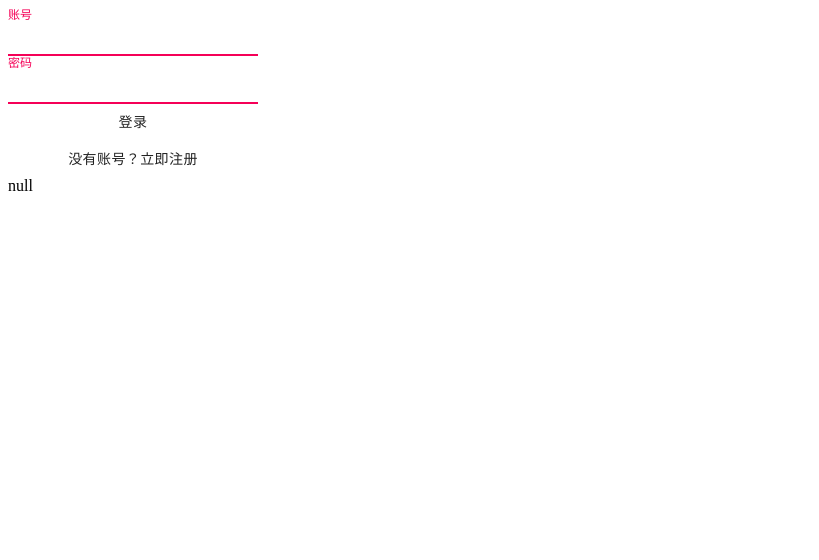
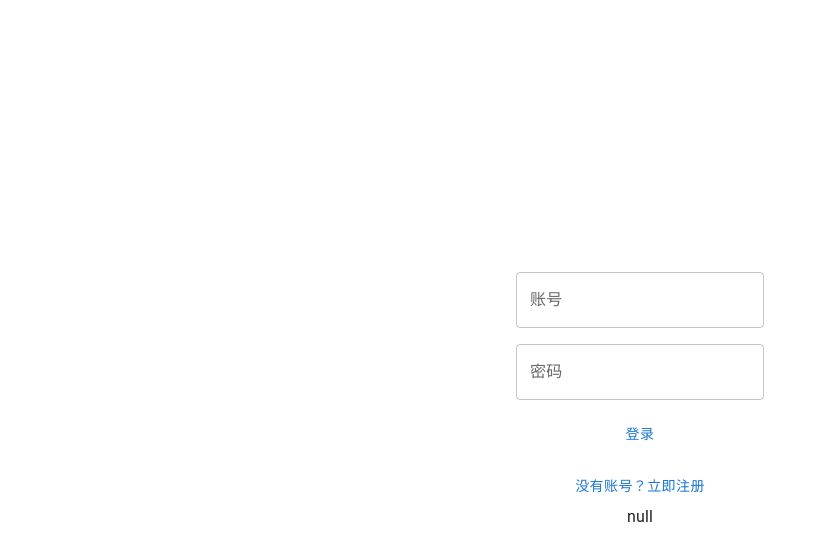
Before and after one commit to ncuhome/campus-cat-gallary, a React app: page /login in a window 1280 px wide. Shown: the top 560 px of the page, without its empty margins (0-819 px from the left). Built offline with nearby package versions, Linux system fonts and the light colour scheme.

Commit message:
进行了一次巨大的提升

```diff
--- a/package.json
+++ b/package.json
@@ -42,6 +42,7 @@
     "fs-extra": "^9.0.1",
     "html-webpack-plugin": "4.5.0",
     "identity-obj-proxy": "3.0.0",
+    "is-email": "^1.0.2",
     "jest": "26.6.0",
     "jest-circus": "26.6.0",
     "jest-resolve": "26.6.0",
--- a/src/App.jsx
+++ b/src/App.jsx
@@ -1,12 +1,17 @@
 import React from "react";
 import { BrowserRouter as Router, Route, Routes } from "react-router-dom";
+import { createTheme, ThemeProvider, CssBaseline } from "@mui/material";
 
 import Home from "./pages/home/home";
 import Login from "./pages/login/login";
 import Register from "./pages/register/register";
 
+const theme = createTheme();
+
 const App = () => {
   return (
+    <ThemeProvider theme={theme}>
+      <CssBaseline />
     <Router>
       <Routes>
         <Route exact path="/" element={<Home />} />
@@ -14,6 +19,7 @@ const App = () => {
         <Route exact path="/register" element={<Register />} />
       </Routes>
     </Router>
+    </ThemeProvider>
   );
 };
 
--- a/src/pages/login/login.jsx
+++ b/src/pages/login/login.jsx
@@ -1,6 +1,7 @@
 import React from "react";
-import { TextField, Button } from "@material-ui/core";
+import { TextField, Button, Stack, Container } from "@mui/material";
 import axios from "axios";
+import isEmail from 'is-email'
 
 function Login() {
   const [username, setusername] = React.useState("");
@@ -11,16 +12,20 @@ function Login() {
   const [passwordError, setpasswordError] = React.useState(false);
 
   const handleusernameChange = (event) => {
-    setusername(event.target.value);
+    const val = event.target.value
+    setusernameError(!isEmail(val))
+    setusername(val);
   };
 
   const handlepasswordChange = (event) => {
+    setpasswordError(false)
     setpassword(event.target.value);
   };
 
   const handleClick = () => {
-    if (username.length === 0) {
-      setusernameError(true);
+    if (username.length === 0 || password.length === 0) {
+      setusernameError(username.length === 0);
+      setpasswordError(password.length === 0);
       return;
     }
 
@@ -39,31 +44,34 @@ function Login() {
   };
 
   return (
-    <div
-      style={{
-        display: "flex",
-        flexDirection: "column",
-        width: 250,
+    <Container>
+      <Stack
+        sx={{
+          height: '100vh'
         }}
+        spacing={2}
+        justifyContent="center"
+        alignItems="center"
       >
+
         <TextField
           error={usernameError}
           label="账号"
           color="secondary"
-        focused
           onChange={handleusernameChange}
         />
         <TextField
           error={passwordError}
           label="密码"
           color="secondary"
-        focused
           onChange={handlepasswordChange}
         />
         <Button onClick={handleClick}>登录</Button>
         <Button>没有账号？立即注册</Button>
         {hitokoto.length === 0 ? "null" : hitokoto}
-    </div>
+      </Stack>
+
+    </Container>
   );
 }
 
--- a/src/pages/register/register.jsx
+++ b/src/pages/register/register.jsx
@@ -1,5 +1,5 @@
 import React from "react";
-import { TextField, Button } from "@material-ui/core";
+import { TextField, Button } from "@mui/material";
 import axios from "axios";
 
 function Register() {
```
Also changed, not shown: 1 other file (tests, documents, lock files or other folders). Lines whose indentation alone changed are shown as unchanged.
